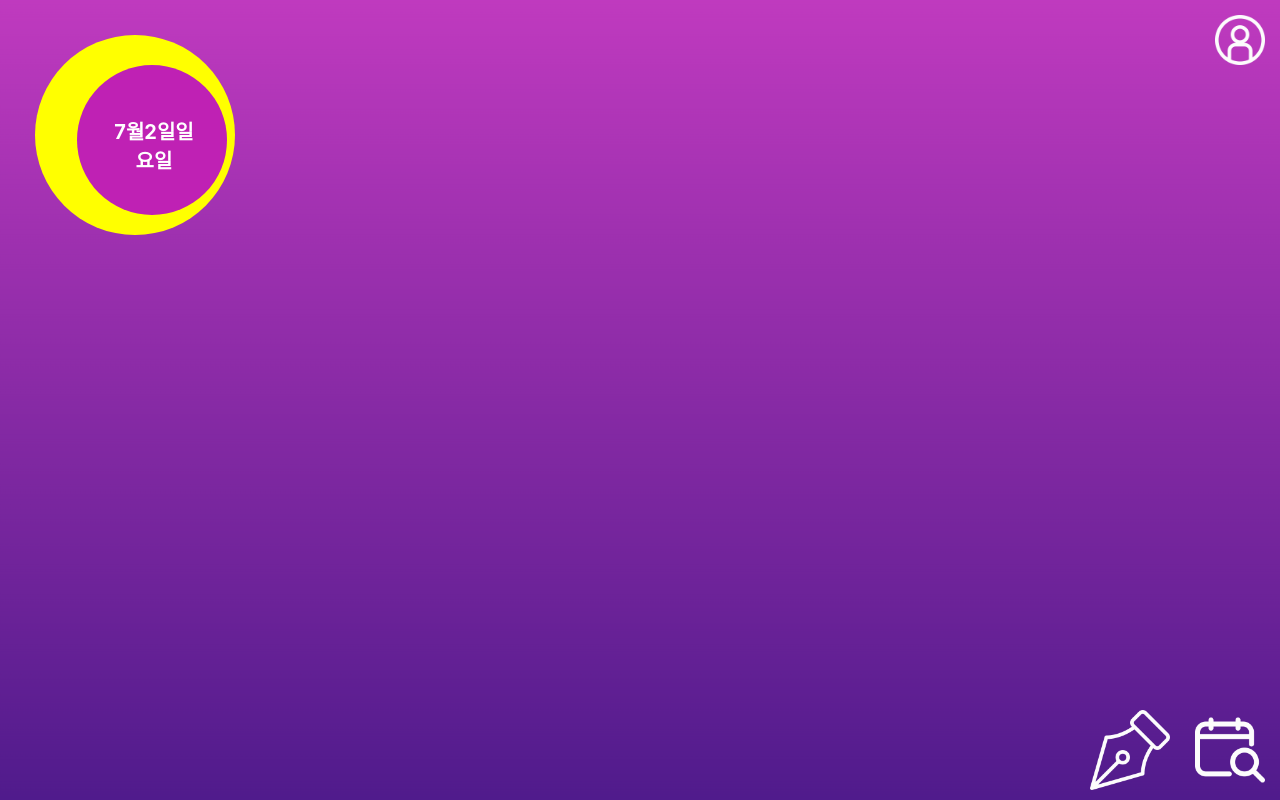
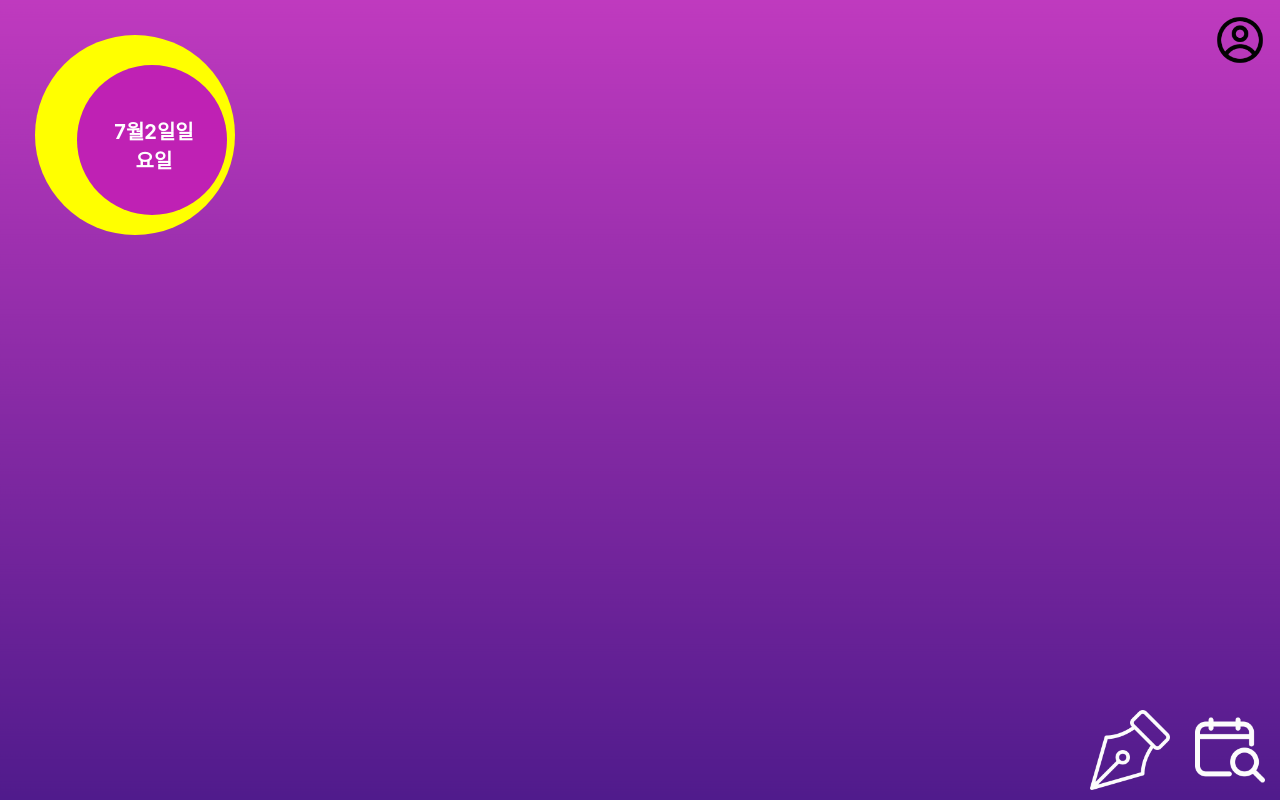
Before and after one commit to ModuMoyeoToyProject/painting-diary-fe, a React (Create React App) app: page / in a window 1280 px wide. Built offline with nearby package versions, Linux system fonts and the light colour scheme; a web font is replaced by a local one.

Commit message:
header 위치 바꿈

```diff
--- a/src/component/header.js
+++ b/src/component/header.js
@@ -1,15 +1,28 @@
-import React from "react";
+import React, { useState } from "react";
 import Data from "./date";
+import Modal from "./logout_modal";
 
 const Header = () => {
+  const [modal, setModal] = useState(false);
+
   return (
     <div className="header">
       <div className="moon">
         <div className="small-moon"></div>
         <Data />
       </div>
-      <div className="login">
-        <img className="log" src="./img/login.png"></img>
+      <div className="head_logout">
+        <div className="logout">
+          <img
+            className="log"
+            onClick={() => {
+              setModal(!modal);
+              console.log(modal);
+            }}
+            src="./img/logout.png"
+          ></img>
+        </div>
+        {modal === true ? <Modal /> : null}
       </div>
     </div>
   );
--- /dev/null
+++ b/src/component/logout_modal.js
@@ -0,0 +1,17 @@
+import React from "react";
+
+const Modal = () => {
+  return (
+    <div className="modal">
+      <img className="logout_img" src="./img/logoutmention.png"></img>
+      <div className="logout_text">
+        <div className="lg_set">설정</div>
+        <div className="lg">
+          <a href="#">로그아웃</a>
+        </div>
+      </div>
+    </div>
+  );
+};
+
+export default Modal;
```
Also changed, not shown: header.js (deleted, +0 -29 lines), logout_modal.js (deleted, +0 -16 lines), public/img/logout.png (added).
